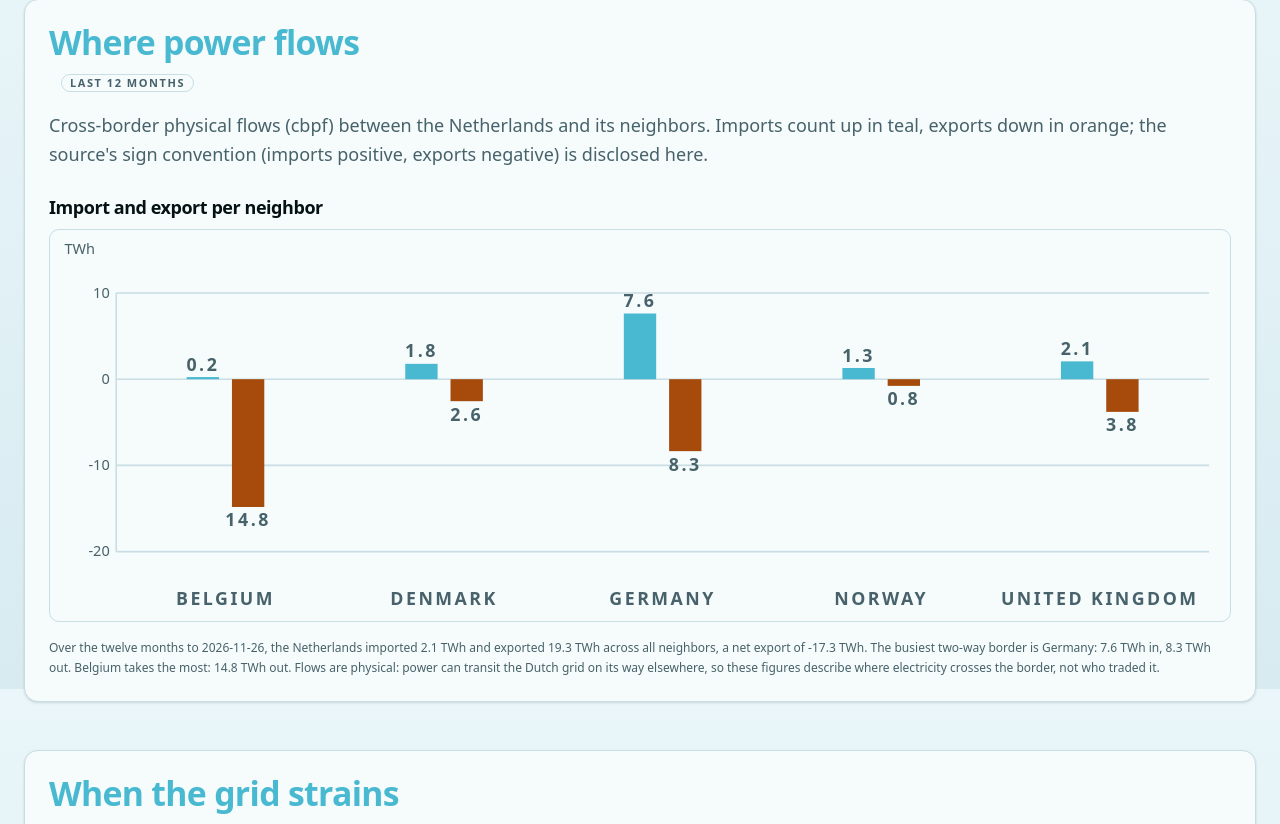
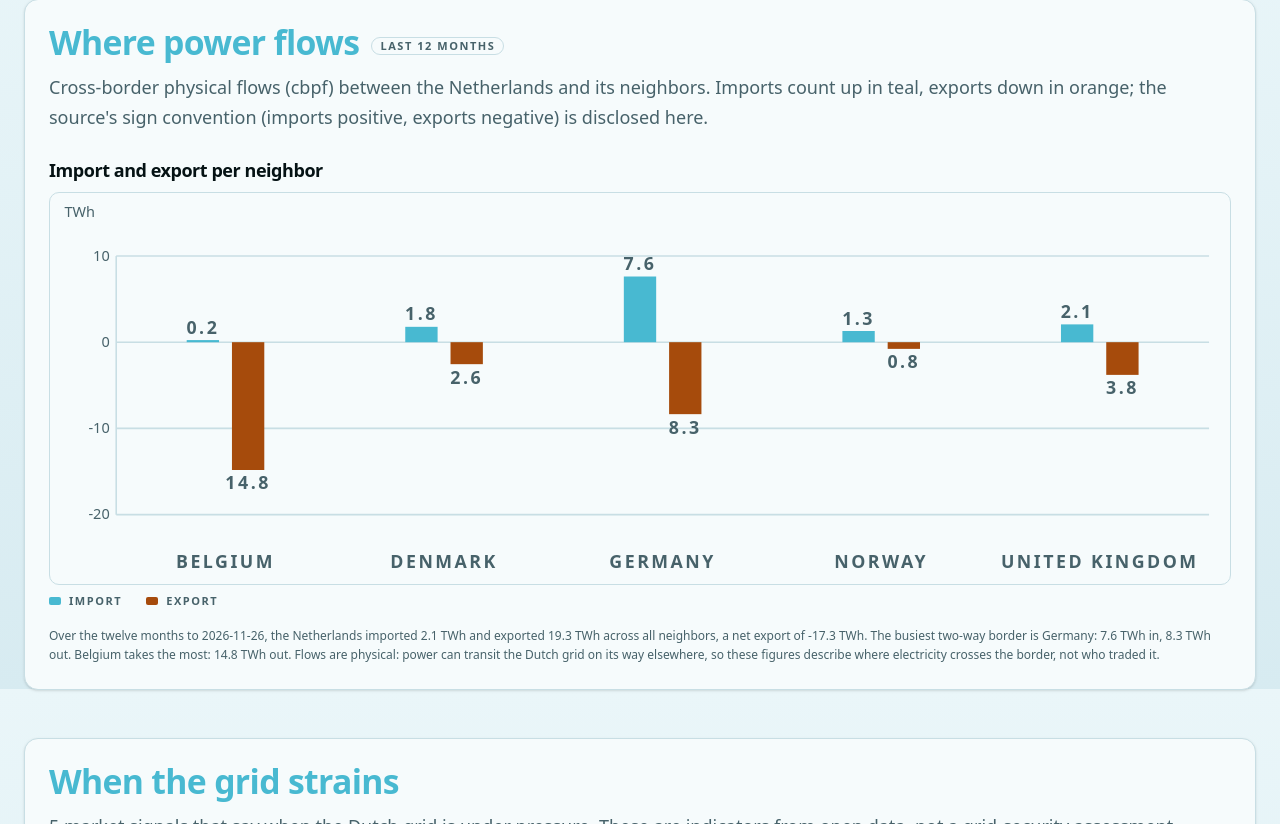
Before and after one commit to pixelatenl/green-grid-atlas, a Next.js app: page / in a window 1280 px wide. Shown: the part 7311-8135 px from the top of the page. Built offline with nearby package versions, Linux system fonts and the light colour scheme.

Commit message:
Chip placement and chart legend for Where power flows chart

```diff
--- a/components/flows.tsx
+++ b/components/flows.tsx
@@ -355,7 +355,10 @@ export function Flows() {
       title={
         <>
           Where power flows
-          {/* the window chip, same pattern as the chapters titles */}
+          {/* the window chip, same pattern as the chapters titles; the
+              gg-heading-wide override lifts the .gg-heading 18ch cap so
+              the chip stays on the title line instead of wrapping below
+              it (the card content is wide enough for both) */}
           <span
             aria-hidden="true"
             className="gg-label ml-3 inline-flex items-center rounded-full border border-border bg-card px-2 py-0.5 align-middle text-muted-foreground"
@@ -365,6 +368,7 @@ export function Flows() {
         </>
       }
       description="Cross-border physical flows (cbpf) between the Netherlands and its neighbors. Imports count up in teal, exports down in orange; the source's sign convention (imports positive, exports negative) is disclosed here."
+      headingClassName="gg-heading-wide"
     >
       <h3 className="text-lg font-bold tracking-tight">Import and export per neighbor</h3>
       <ChartTooltip labels={tipLabels} series={volumeSeries}>
@@ -372,6 +376,20 @@ export function Flows() {
           <FlowPanel />
         </div>
       </ChartTooltip>
+      {/* Static legend row under the chart, same pattern as the chapters
+          legend: swatches in the flow color tokens (the theme mapping pairs
+          bg-gg-flow-* with the bars' fill-gg-flow-*, so one token drives
+          both), standard label size, no hover behavior or state. */}
+      <div className="mt-2 flex flex-wrap items-center gap-x-6 gap-y-1 gg-label text-muted-foreground">
+        <span className="inline-flex items-center gap-2">
+          <span aria-hidden="true" className="inline-block h-2 w-3 rounded-[2px] bg-gg-flow-import" />
+          Import
+        </span>
+        <span className="inline-flex items-center gap-2">
+          <span aria-hidden="true" className="inline-block h-2 w-3 rounded-[2px] bg-gg-flow-export" />
+          Export
+        </span>
+      </div>
       <p className="mt-4 gg-caption">
         {parts.map((part, i) => (
           <Fragment key={i}>
```
